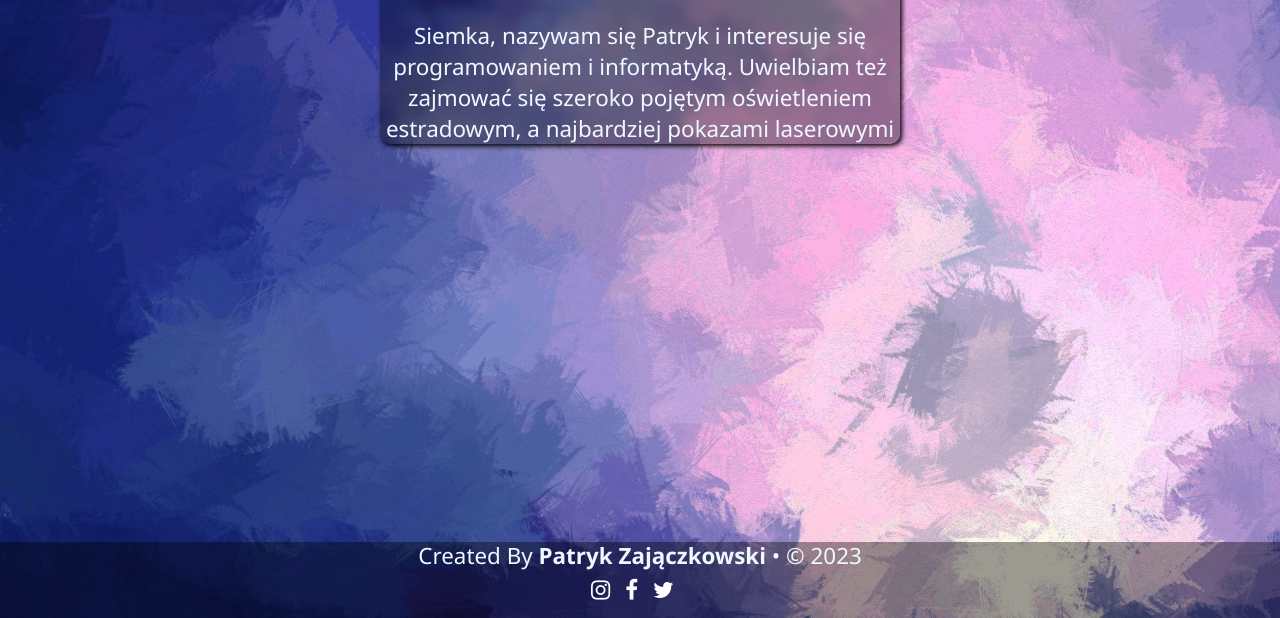
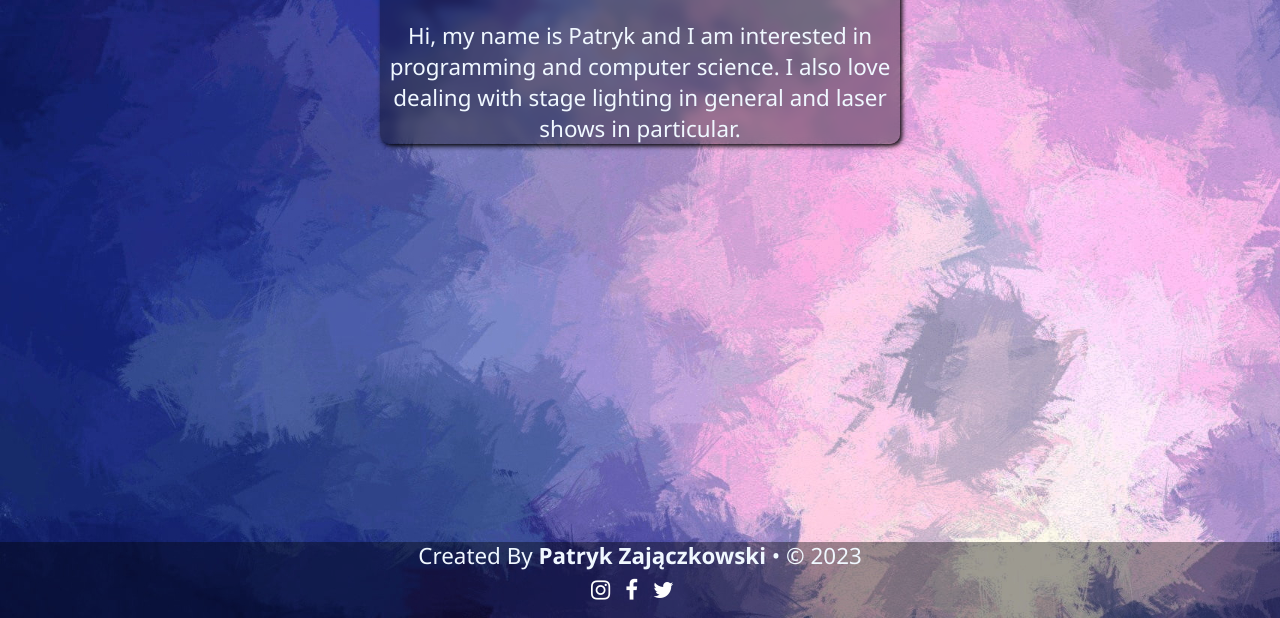
Before and after one commit to PatrixPL/Patrix.github.io, a plain HTML site: page about.html in a window 1280 px wide. Shown: the part 216-834 px from the top of the page. Drawn offline with nearby package versions, Linux system fonts and the light colour scheme.

Commit message:
Update about.html

```diff
--- a/about.html
+++ b/about.html
@@ -41,7 +41,7 @@
 
     <section class="about" id="#about">
         <h1>- About Me -</h1>
-        <p class="content">Siemka, nazywam się Patryk i interesuje się programowaniem i informatyką. Uwielbiam też zajmować się szeroko pojętym oświetleniem estradowym, a najbardziej pokazami laserowymi </p>
+        <p class="content">Hi, my name is Patryk and I am interested in programming and computer science. I also love dealing with stage lighting in general and laser shows in particular.</p>
     </section>
     <footer>
         <p class="footer-text">Created By <strong>Patryk Zajączkowski</strong> &#8226; © <script>document.write(new Date().getFullYear());</script></p>
```
